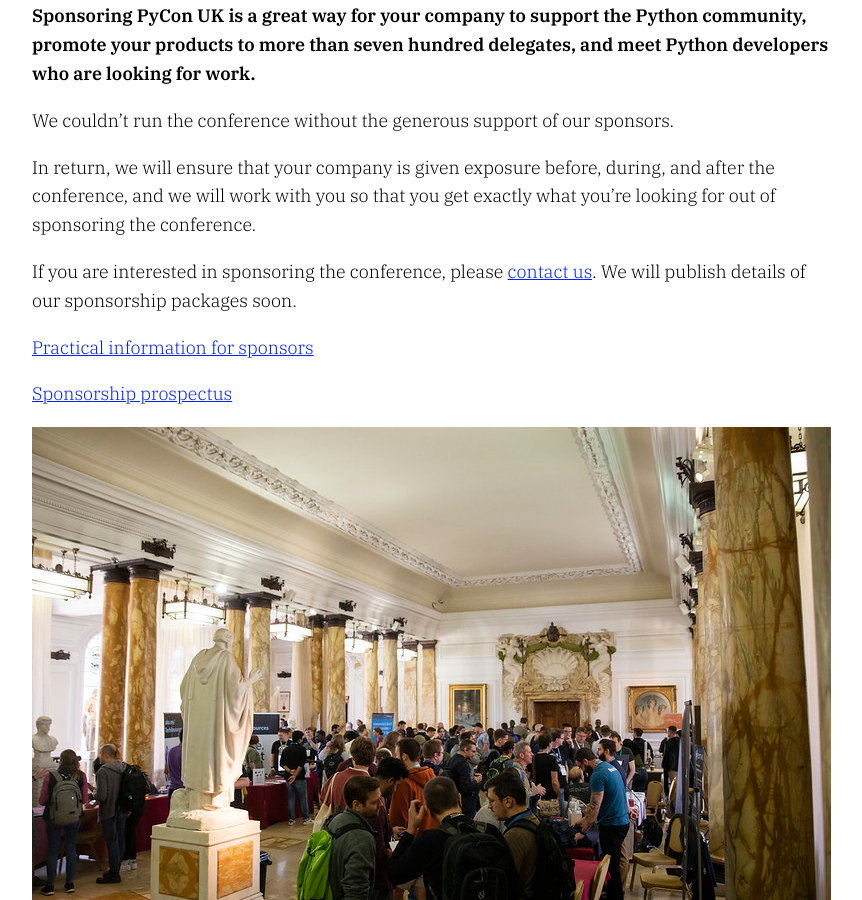
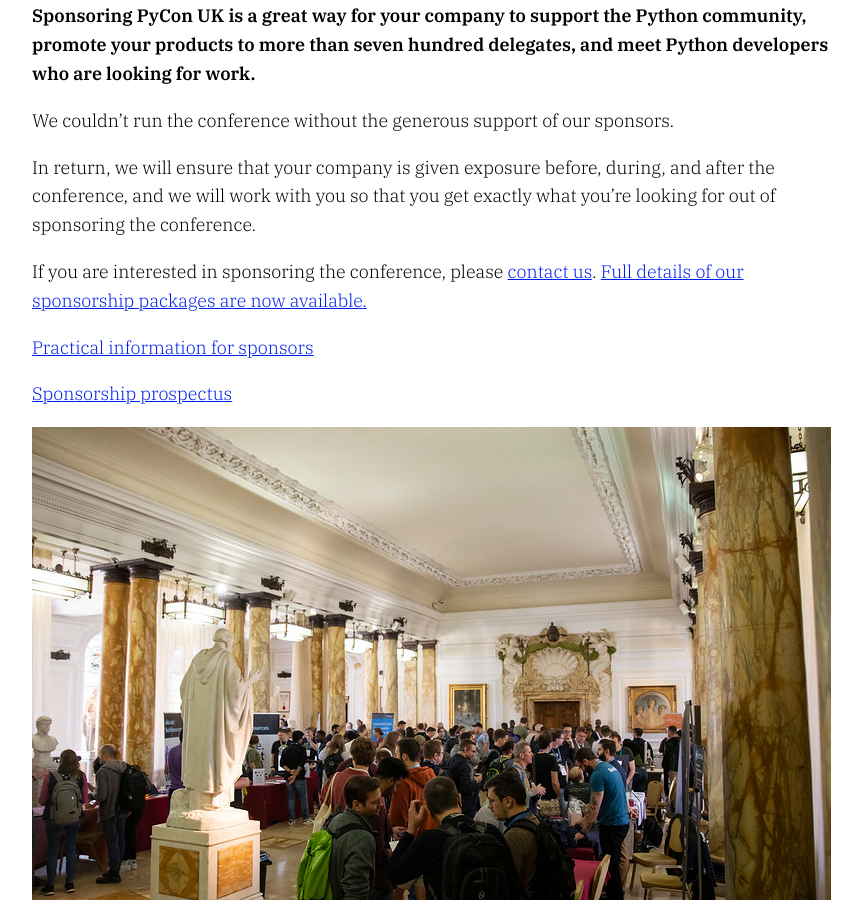
Before and after one commit to gma/2025.pyconuk.org, a Jekyll site: the page built from src/sponsorship.md, in a window 1280 px wide and 900 px high, scrolled down 343 px. Shown: the whole window, without its empty margins (208-1070 px from the left). Built offline with Jekyll 4.4.1, drawn with Linux system fonts in a browser that asks for light colours.

Commit message:
Update sponsorship.md
Change copy now that sponsorship details can be made fully available

```diff
--- a/src/sponsorship.md
+++ b/src/sponsorship.md
@@ -10,7 +10,7 @@ We couldn't run the conference without the generous support of our sponsors.
 In return, we will ensure that your company is given exposure before, during, and after the conference, and we will work with you so that you get exactly what you're looking for out of sponsoring the conference.
 
 If you are interested in sponsoring the conference, please [contact us](/contact/).
-We will publish details of our sponsorship packages soon.
+[Full details of our sponsorship packages are now available.](/sponsor-prospectus/)
 
 [Practical information for sponsors](/information-for-sponsors/)
 
```
